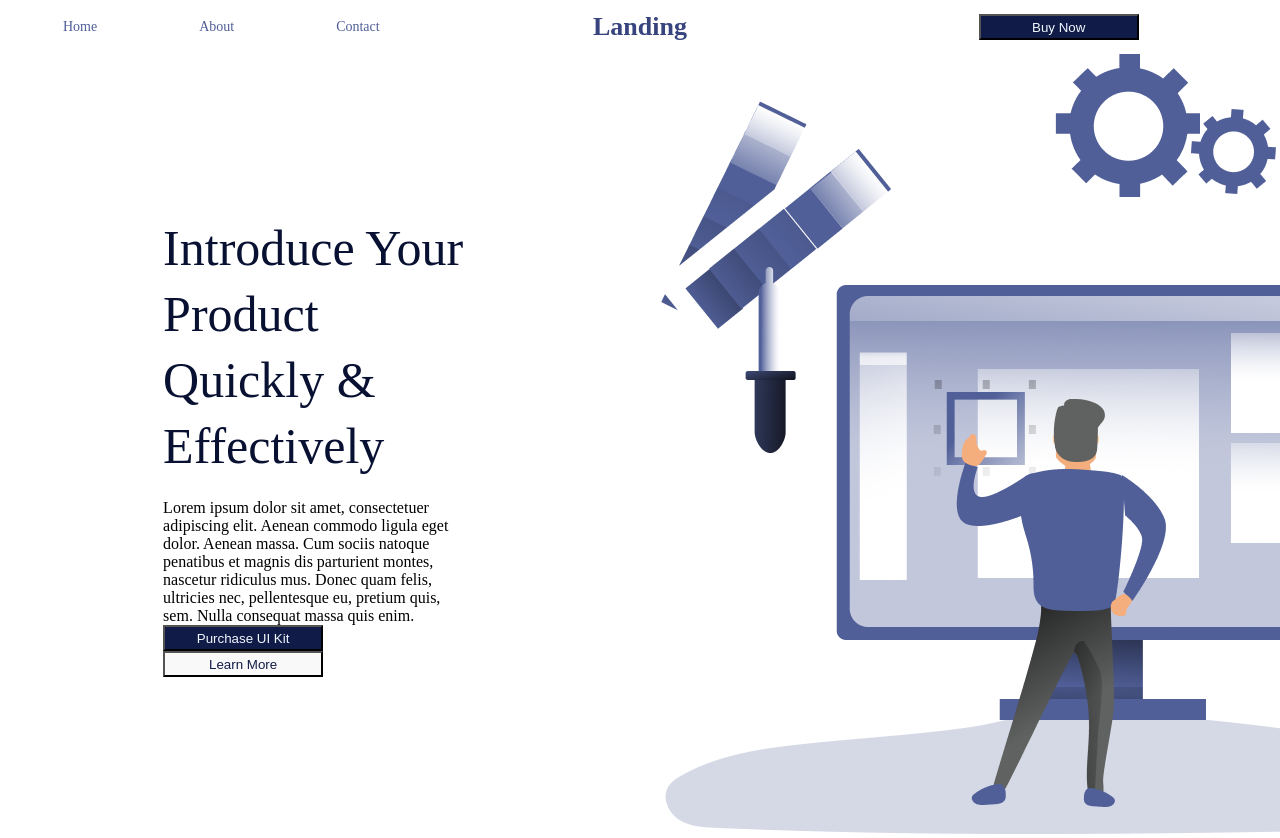
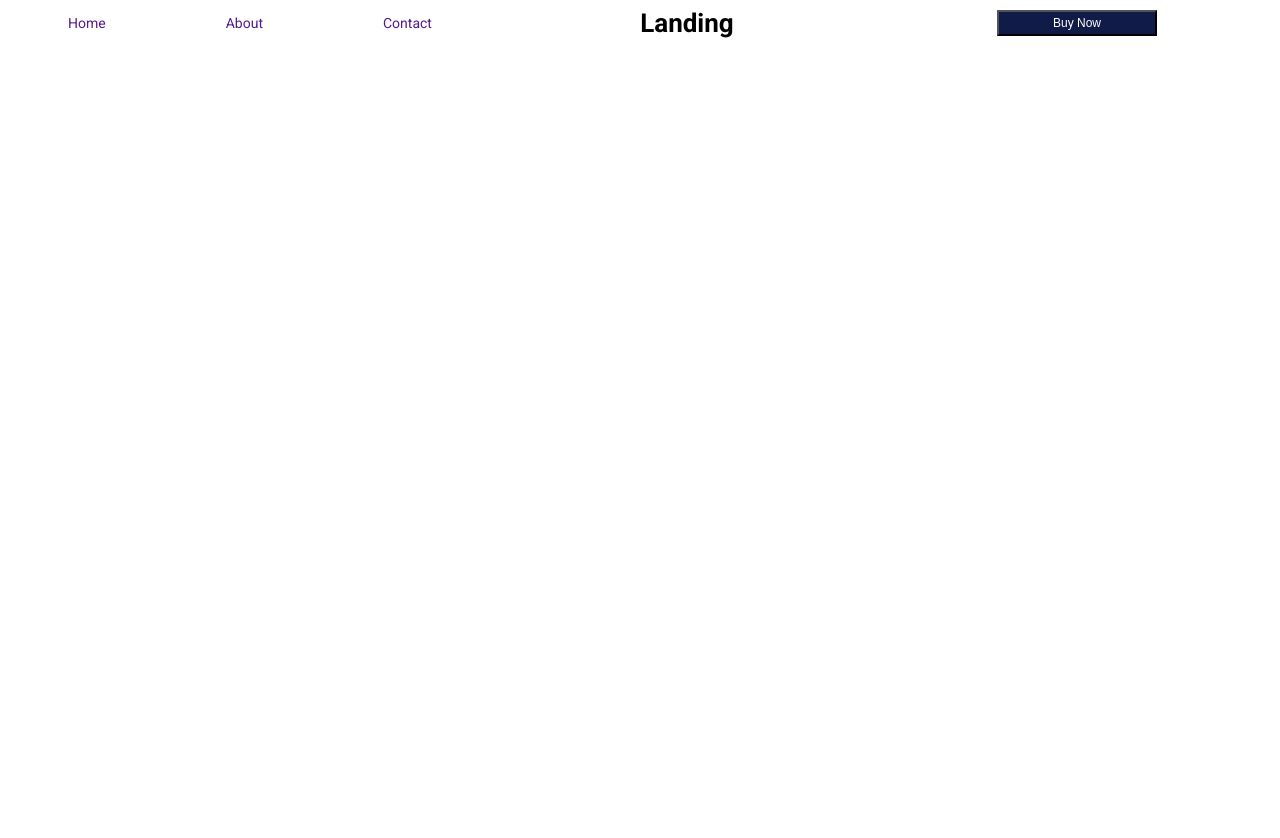
Before and after one commit to bijenShrestha980/remi-1st-project, a plain HTML site: page index.html in a window 1280 px wide. After the commit the page ends 800 px from the top, so only its background shows below. Drawn offline with Linux system fonts and the light colour scheme.

Commit message:
feat: navbar

```diff
--- a/index.html
+++ b/index.html
@@ -4,46 +4,35 @@
     <meta charset="UTF-8" />
     <meta name="viewport" content="width=device-width, initial-scale=1.0" />
     <title>Document</title>
-		<link rel="stylesheet" href="style.css" />
+    <link rel="preconnect" href="https://fonts.googleapis.com" />
+    <link rel="preconnect" href="https://fonts.gstatic.com" crossorigin />
+    <link
+      href="https://fonts.googleapis.com/css2?family=Roboto:ital,wght@0,100;0,300;0,400;0,500;0,700;0,900;1,100;1,300;1,400;1,500;1,700;1,900&display=swap"
+      rel="stylesheet"
+    />
+    <link rel="stylesheet" href="./style.css" />
   </head>
   <body>
     <header>
       <nav class="nav">
-				<ul class="nav-item nav-flex">
-					<li>Home</li>
-					<li>About</li>
-					<li>Contact</li>
+        <ul class="left">
+          <li>
+            <a href="">Home</a>
+          </li>
+          <li>
+            <a href="">About</a>
+          </li>
+          <li>
+            <a href="">Contact</a>
+          </li>
         </ul>
-				<ul class="nav-item nav-2">
-					<li>Landing</li>
-				</ul>
-				<ul class="nav-item">
-					<button class="button-primary">Buy Now</button>
-				</ul>
+        <div class="middle">
+          <h5>Landing</h5>
+        </div>
+        <div class="right">
+          <button>Buy Now</button>
+        </div>
       </nav>
     </header>
-		<section class="hero">
-			<div class="hero-pg">
-				<h1>Introduce Your Product Quickly & Effectively</h1>
-				<p>
-					Lorem ipsum dolor sit amet, consectetuer adipiscing elit. Aenean
-					commodo ligula eget dolor. Aenean massa. Cum sociis natoque penatibus
-					et magnis dis parturient montes, nascetur ridiculus mus. Donec quam
-					felis, ultricies nec, pellentesque eu, pretium quis, sem. Nulla
-					consequat massa quis enim.
-				</p>
-				<div>
-					<button class="button-primary">
-                        Purchase UI Kit
-                    </button>
-                    <button class="button-secondary">
-                        Learn More
-                    </button>
-				</div>
-			</div>
-			<div class="hero-img">
-				<img src="./assets/image/Group.png" alt="landing page" />
-			</div>
-		</section>
   </body>
 </html>
--- a/style.css
+++ b/style.css
@@ -3,72 +3,140 @@
 	margin: 0;
 	padding: 0;
 }
+
+.roboto-thin {
+	font-family: "Roboto", sans-serif;
+	font-weight: 100;
+	font-style: normal;
+}
+
+.roboto-thin-italic {
+	font-family: "Roboto", sans-serif;
+	font-weight: 100;
+	font-style: italic;
+}
+
+.roboto-light {
+	font-family: "Roboto", sans-serif;
+	font-weight: 300;
+	font-style: normal;
+}
+
+.roboto-light-italic {
+	font-family: "Roboto", sans-serif;
+	font-weight: 300;
+	font-style: italic;
+}
+
+.roboto-regular {
+	font-family: "Roboto", sans-serif;
+	font-weight: 400;
+	font-style: normal;
+}
+
+.roboto-regular-italic {
+	font-family: "Roboto", sans-serif;
+	font-weight: 400;
+	font-style: italic;
+}
+
+.roboto-medium {
+	font-family: "Roboto", sans-serif;
+	font-weight: 500;
+	font-style: normal;
+}
+
+.roboto-medium-italic {
+	font-family: "Roboto", sans-serif;
+	font-weight: 500;
+	font-style: italic;
+}
+
+.roboto-bold {
+	font-family: "Roboto", sans-serif;
+	font-weight: 700;
+	font-style: normal;
+}
+
+.roboto-bold-italic {
+	font-family: "Roboto", sans-serif;
+	font-weight: 700;
+	font-style: italic;
+}
+
+.roboto-black {
+	font-family: "Roboto", sans-serif;
+	font-weight: 900;
+	font-style: normal;
+}
+
+.roboto-black-italic {
+	font-family: "Roboto", sans-serif;
+	font-weight: 900;
+	font-style: italic;
+}
+
+body {
+	font-family: "Roboto", sans-serif;
+	font-weight: 400;
+	font-style: normal;
+}
+
 h1 {
 	font-size: 50px;
-	font-weight:500;
-    line-height: 66px;
+	font-weight: 700;
 }
+
+h5 {
+	font-size: 26px;
+	font-weight: 700;
+}
+
+a {
+	text-decoration: none;
+}
+
 ul {
 	list-style-type: none;
 }
-.button-primary {
-	width: 160px;
-	height: 26px;
-	background-color: #111b47;
-	color: aliceblue;
-}
-.button-secondary {
-	width: 160px;
-	height: 26px;
-	background-color: #f9f9f9;
-	color: #111b47;
-}
+
 .nav {
-	text-align: center;
 	display: flex;
-	width: 100%;
 	justify-content: space-between;
 	align-items: center;
-	padding: 12px;
+	text-align: center;
+	padding: 8px 8px;
 }
-.nav-item {
+
+.nav .left {
+	width: 100%;
+	display: flex;
+	justify-content: center;
+	align-items: center;
+}
+
+.nav .left li {
+	padding: 0 60px;
+}
+
+.nav div {
 	width: 100%;
 }
-.nav-flex {
-	font-style: roboto;
+
+.nav .left {
 	font-size: 14px;
-	line-height: 24px;
-	font-weight: 400;
-	color: #505f98;
-	display: flex;
-	justify-content: space-around;
-	align-items: center;
-}
-.nav-2 {
-	font-style: Roboto;
-	font-size: 26px;
-	font-weight: 900;
-	color: #37447e;
-	line-height: 38 px;
+	color: #505F98;
 }
 
-.nav-item button:active {
-	scale: 2;
+.nav .middle h1 {
+	font-size: 26px;
+	color: #37447E;
 }
-.hero {
-	display: flex;
-	align-items: center;
-	justify-content: space-between;
+
+.nav .right button {
+	background-color: #111B47;
+	height: 26px;
+	width: 160px;
+	font-size: 12px;
+	color: white;
 }
-.hero .hero-img img {
-	/* width: 974.86px; */
-	height: 780px;
-	object-fit: contain;
-}
-.hero .hero-pg {
-	padding: 0 163.12px;
-}
-.hero .hero-pg h1 {
-	margin-bottom: 20px;
-	color: #091133;
-}
```
Lines whose indentation alone changed are shown as unchanged.
